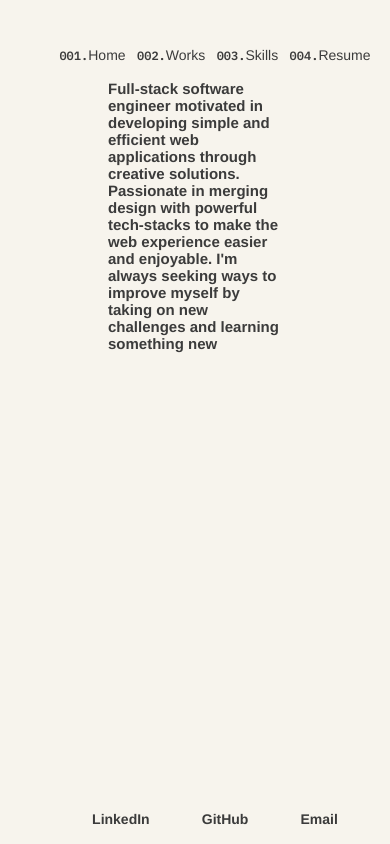
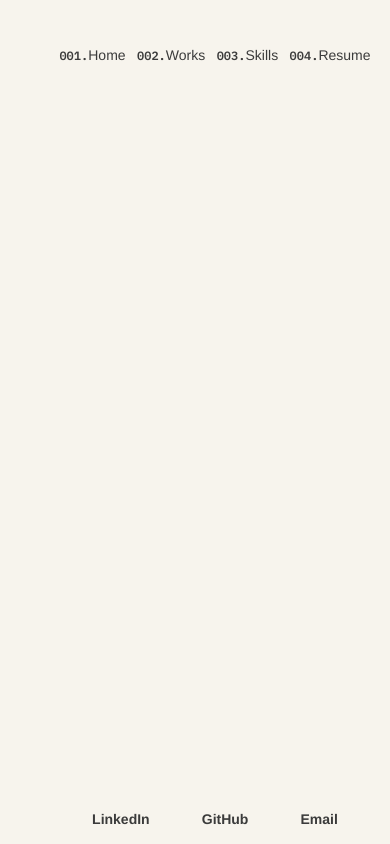
Before and after one commit to stvnlee890/Portfolio-site, a React (Create React App) app: page /about in a window 390 px wide. Built offline with nearby package versions, Linux system fonts and the light colour scheme.

Commit message:
removed About component

```diff
--- a/package.json
+++ b/package.json
@@ -3,10 +3,6 @@
   "version": "0.1.0",
   "private": true,
   "dependencies": {
-    "@fortawesome/fontawesome-svg-core": "^6.2.0",
-    "@fortawesome/free-brands-svg-icons": "^6.2.0",
-    "@fortawesome/free-solid-svg-icons": "^6.2.0",
-    "@fortawesome/react-fontawesome": "^0.2.0",
     "@testing-library/jest-dom": "^5.16.5",
     "@testing-library/react": "^13.4.0",
     "@testing-library/user-event": "^13.5.0",
--- a/src/App.js
+++ b/src/App.js
@@ -5,7 +5,6 @@ import { Home } from "./components/home/Home";
 import { Navbar } from './components/navbar/Navbar';
 import { Skills } from './components/skills/Skills'
 import { Works } from './components/works/Works';
-import { About } from './components/about/About';
 import { Footer } from './components/footer/Footer';
 import { Resume } from './components/resume/Resume';
 
@@ -18,7 +17,6 @@ function App() {
         <Route path='/' element={<Home />} />
         <Route path='/skills' element={<Skills />} />
         <Route path='/works' element={<Works />} />
-        <Route path='/about' element={<About />} />
         <Route path='/resume' element={<Resume />} />
       </Routes>
 
--- a/src/components/about/About.js
+++ /dev/null
@@ -1,10 +0,0 @@
-import './about.css'
-import { AboutIntro } from './aboutIntro/AboutIntro'
-
-export const About = () => {
-  return (
-    <div id='about-intro-container'>
-      <AboutIntro />
-    </div>
-  )
-}
--- a/src/components/about/about.css
+++ /dev/null
@@ -1,42 +0,0 @@
-#about-text-container {
- margin-left: 100px;
- margin-right: 100px;
-}
-#about {
-  text-align: center;
-  font-size: 30px;
-  color: #3b3b3b;
-  margin-top: 10%;
-}
-
-#about-text {
-  margin-top: auto;
-  color: #3b3b3b;
-  cursor: pointer;
-  font-weight: 600;
-  font-size: 25px;
-  cursor: pointer;
-  animation: fade .7s ease-in;
-}
-
-
-@keyframes fade {
-  0% {
-    opacity: 0;
-
-  }
-  100% {
-    opacity: 1;
-  }
-}
-
-@media (max-width: 830px) {
-  #about-text {
-    font-size: 20px;
-  }
-}
-@media (max-width: 600px) {
-  #about-text {
-    font-size: 15px;
-  }
-}
--- a/src/components/about/aboutIntro/AboutIntro.js
+++ b/src/components/about/aboutIntro/AboutIntro.js
@@ -1,5 +1,4 @@
-import '../about.css'
-
+import './about.css'
 export const AboutIntro = () => {
 
   return (
--- /dev/null
+++ b/src/components/about/aboutIntro/about.css
@@ -0,0 +1,42 @@
+#about-text-container {
+  margin-left: 100px;
+  margin-right: 100px;
+ }
+ #about {
+   text-align: center;
+   font-size: 30px;
+   color: #3b3b3b;
+   margin-top: 10%;
+ }
+
+ #about-text {
+   margin-top: auto;
+   color: #3b3b3b;
+   cursor: pointer;
+   font-weight: 600;
+   font-size: 25px;
+   cursor: pointer;
+   animation: fade .7s ease-in;
+ }
+
+
+ @keyframes fade {
+   0% {
+     opacity: 0;
+
+   }
+   100% {
+     opacity: 1;
+   }
+ }
+
+ @media (max-width: 830px) {
+   #about-text {
+     font-size: 20px;
+   }
+ }
+ @media (max-width: 600px) {
+   #about-text {
+     font-size: 15px;
+   }
+ }
--- a/src/components/skills/skillset/Skillset.js
+++ b/src/components/skills/skillset/Skillset.js
@@ -8,17 +8,14 @@ export const Skillset = () => {
         <li className='skill-set-li'>
           <span className='skill-num hover-underline-animation'>001.</span>
           <span className='skill-titles'>HTML5</span>
-          {/* <FontAwesomeIcon className='icons hide'icon={faHtml5} color="#F06529" /> */}
         </li>
         <li className='skill-set-li'>
           <span className='skill-num hover-underline-animation'>002.</span>
           <span className='skill-titles'>CSS3</span>
-          {/* <FontAwesomeIcon className='icons'icon={faCss3} color="#28A4D9" /> */}
         </li>
         <li className='skill-set-li'>
           <span className='skill-num hover-underline-animation'>003.</span>
           <span className='skill-titles'>JavaScript</span>
-          {/* <FontAwesomeIcon className='icons'icon={faJs} color="#F0DB4F" /> */}
         </li>
         <li className='skill-set-li'>
           <span className='skill-num hover-underline-animation'>004.</span>
--- a/src/components/works/worksDisplay/worksDisplay.css
+++ b/src/components/works/worksDisplay/worksDisplay.css
@@ -12,12 +12,6 @@
   grid-gap: 20px;
   flex-wrap: wrap;
 }
-/* .final-project-img {
-  animation: scale 800ms ease forwards;
-  animation-delay: .6s;
-  visibility: hidden;
-  cursor: pointer;
-} */
 
 .works-num {
   font-weight: 600;
```
Also changed, not shown: src/components/footer/Footer.js (+0 -9 lines), src/components/works/worksDisplay/WorksDisplay.js (+4 -4 lines), 1 other file (tests, documents, lock files or other folders).
